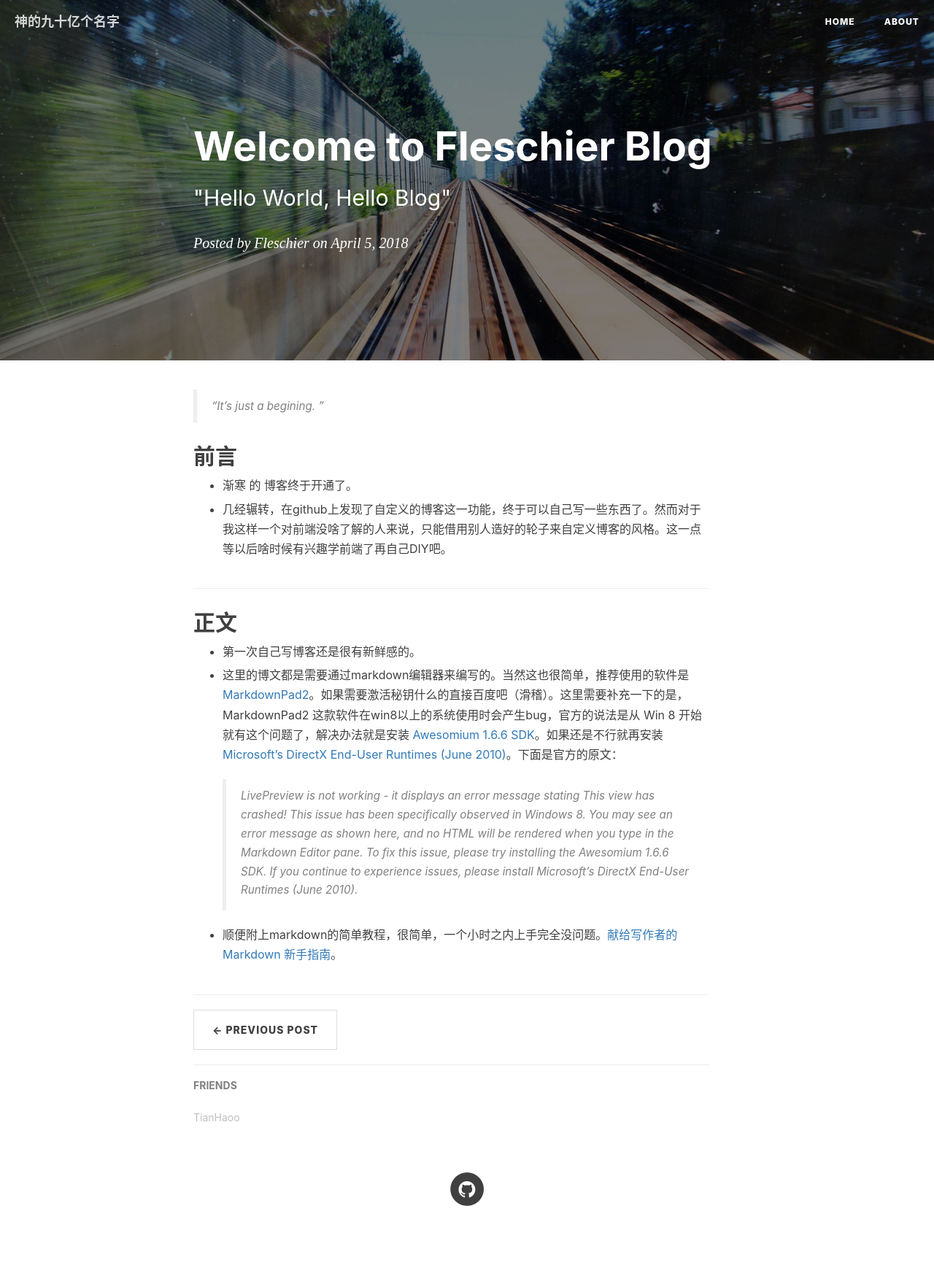
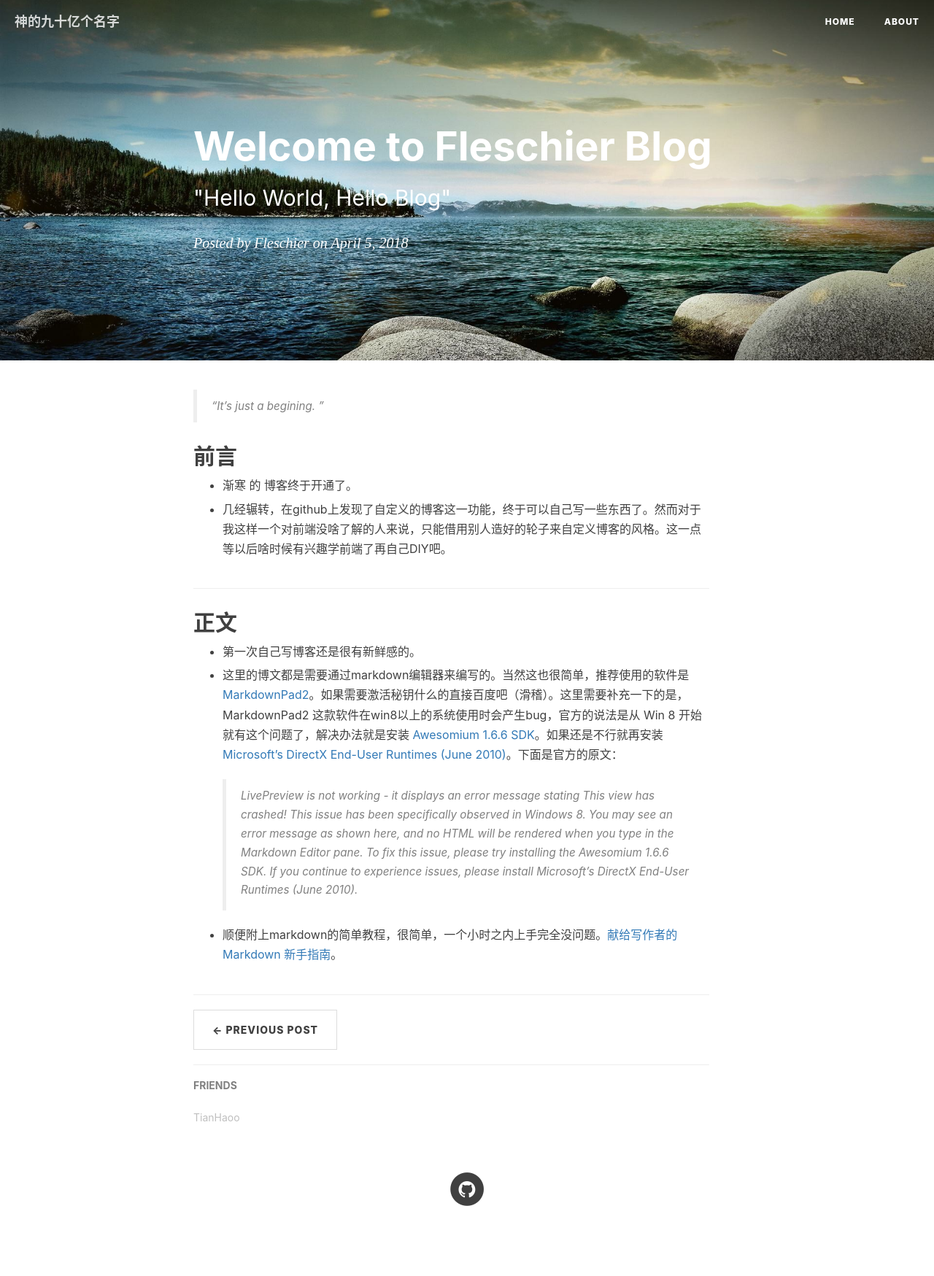
Before and after one commit to Fleschier/Fleschier.github.io, a Jekyll site: the page built from _posts/2018-04-05-hello-2018.markdown, in a window 1280 px wide. Shown: the whole page at 73% size. Built offline with Jekyll 4.4.1, drawn with Linux system fonts in a browser that asks for light colours; nearby versions of some CDN libraries; comment, search, counter and statistics services are not loaded.

Commit message:
update the bg image

```diff
--- a/_posts/2018-04-05-hello-2018.markdown
+++ b/_posts/2018-04-05-hello-2018.markdown
@@ -4,7 +4,7 @@
 subtitle:   " \"Hello World, Hello Blog\""
 date:       2018-04-5 22:47:00
 author:     "Fleschier"
-header-img: "img/post-bg-2015.jpg"
+header-img: "img/post-bg-2018.jpg"
 tags:
      生活
 ---
```
Also changed, not shown: img/post-bg-2018.jpg (added).
